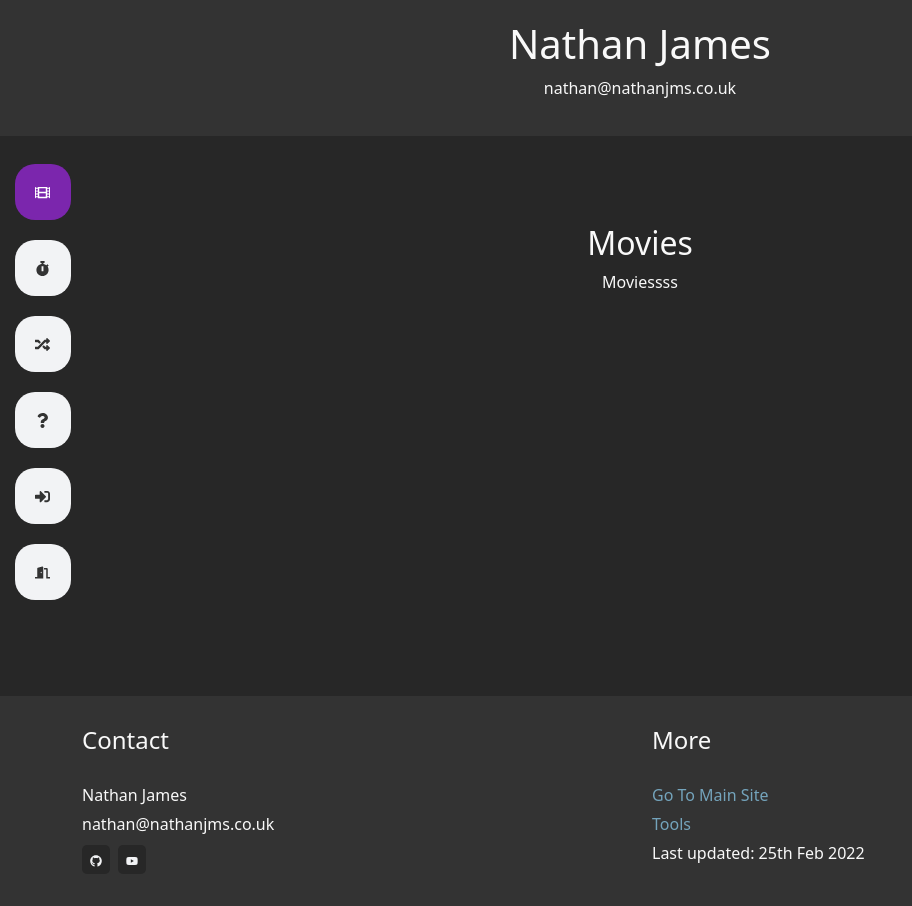
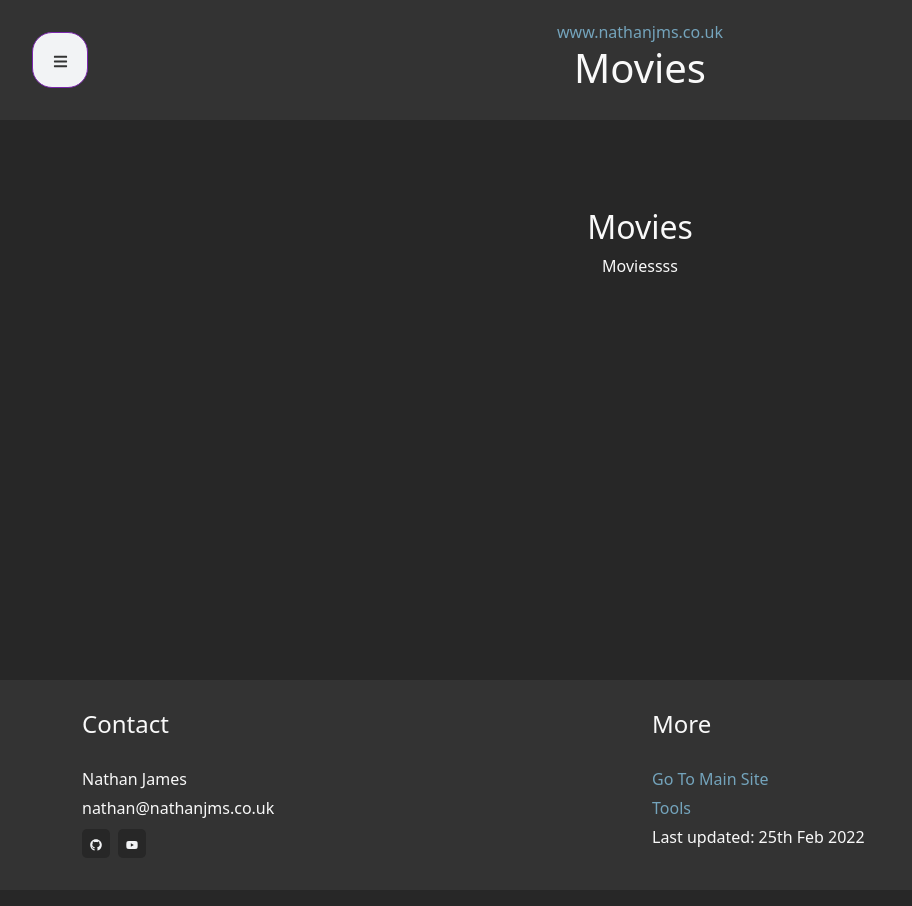
Before and after one commit to Nathanjms/nj-movies-v2, a React (Create React App) app: page / in a window 1280 px wide. Shown: the whole page, without its empty margins (0-912 px from the left). Built offline with nearby package versions, Linux system fonts and the light colour scheme.

Commit message:
Big styling changes

```diff
--- a/src/components/App.tsx
+++ b/src/components/App.tsx
@@ -15,10 +15,10 @@ function App() {
   return (
     <>
       <Header />
-      <Container>
-        <div id="body" className="section">
-          <Router>
-            <NavBar />
+      <Router>
+        <NavBar />
+        <Container>
+          <div id="body" className="section">
             <Routes>
               <Route path="/" element={<Movies />} />
               <Route path="/watched" element={<Watched />} />
@@ -26,9 +26,9 @@ function App() {
               <Route path="/about" element={<About />} />
               <Route path="*" element={<NotFound />} />
             </Routes>
-          </Router>
-        </div>
-      </Container>
+          </div>
+        </Container>
+      </Router>
       <Footer />
     </>
   );
--- a/src/components/Global/Header.tsx
+++ b/src/components/Global/Header.tsx
@@ -7,8 +7,10 @@ function Home() {
       <Container>
         <Row>
           <Col>
-            <h1>Nathan James</h1>
-            <p>nathan@nathanjms.co.uk</p>
+            <span>
+              <a href="https://www.nathanjms.co.uk">www.nathanjms.co.uk</a>
+            </span>
+            <h1>Movies</h1>
           </Col>
         </Row>
       </Container>
--- a/src/components/Global/Navbar.tsx
+++ b/src/components/Global/Navbar.tsx
@@ -8,11 +8,11 @@ import { Button } from "react-bootstrap";
 const NavBar: React.FC<{}> = (): ReactElement => {
   const [expanded, setExpanded] = useState(false);
 
-  const MobileToggleBtn = (): ReactElement => {
+  const ToggleBtn = (): ReactElement => {
     return (
       <Button
         onClick={() => setExpanded(!expanded)}
-        className="btn navBtn mobileBtn"
+        className="btn navBtn toggleNavBtn"
       >
         <FaBars />
       </Button>
@@ -22,9 +22,7 @@ const NavBar: React.FC<{}> = (): ReactElement => {
   return (
     <header className="navBar-container">
       <nav className="navBar">
-        <ul
-          className={"webNav links" + (expanded ? " fadeIn" : " hide-nav")}
-        >
+        <ul className={"webNav links" + (expanded ? " fadeIn" : " hide-nav")}>
           {navItems.map((element, id) => {
             return (
               <NavLink
@@ -56,7 +54,9 @@ const NavBar: React.FC<{}> = (): ReactElement => {
             <span className="nav-text">Sign Out</span>
           </NavLink>
         </ul>
-        <MobileToggleBtn />
+        <ul className="toggleBtnContainer">
+          <ToggleBtn />
+        </ul>
       </nav>
     </header>
   );
--- a/src/css/NavBar.css
+++ b/src/css/NavBar.css
@@ -5,23 +5,24 @@
 .navBar-container {
   display: flex;
   position: fixed;
-  bottom: 0;
   z-index: 9997;
-  padding: 15px;
-  overflow-y: auto;
+  max-height: 95%;
+  overflow-y: scroll;
 }
 
 @media (min-width: 768px) {
   .navBar-container {
-    align-items: center;
     top: 0;
     left: 0;
+    padding: 2em;
   }
 }
 
 @media (max-width: 767px) {
   .navBar-container {
+    bottom: 0;
     right: 0;
+    padding: 1em;
   }
 }
 
@@ -32,7 +33,16 @@
 .navBar {
   display: flex;
   flex-direction: column;
+  justify-content: flex-end;
   align-items: flex-end;
+}
+
+@media (min-width: 768px) {
+  .navBar {
+    flex-direction: column-reverse;
+    justify-content: flex-end;
+    align-items: flex-start;
+  }
 }
 
 .navBar .nav-link {
@@ -82,32 +92,12 @@
 
 .navBar .webNav {
   padding-left: 0;
+  margin-block: 1rem;
 }
 
-/*--------------------------------------------------------------
-# NavBar - Desktop
---------------------------------------------------------------*/
-
-@media (min-width: 768px) {
-  .navBar .nav-link {
-    margin-bottom: 20px;
+.toggleBtnContainer {
+  padding-left: 0;
 }
-  .navBar .nav-link .nav-text {
-    display: none;
-    color: #fff;
-    white-space: nowrap;
-  }
-  .navBar .nav-link:hover .nav-text {
-    display: block;
-  }
-  .mobileBtn {
-    display: none;
-  }
-}
-
-/*--------------------------------------------------------------
-# NavBar - Mobile
---------------------------------------------------------------*/
 
 .fadeIn {
   animation: fadeIn ease 0.3s;
@@ -120,11 +110,6 @@
   100% {
     opacity: 1;
   }
-}
-
-@media (max-width: 767px) {
-  .mobileBtn {
-    margin-bottom: 1rem;
 }
 
 .navBar > .webNav .nav-link {
@@ -148,4 +133,3 @@
 .navBar .nav-link .nav-text {
   display: block;
 }
-}
```
Lines whose indentation alone changed are shown as unchanged.
